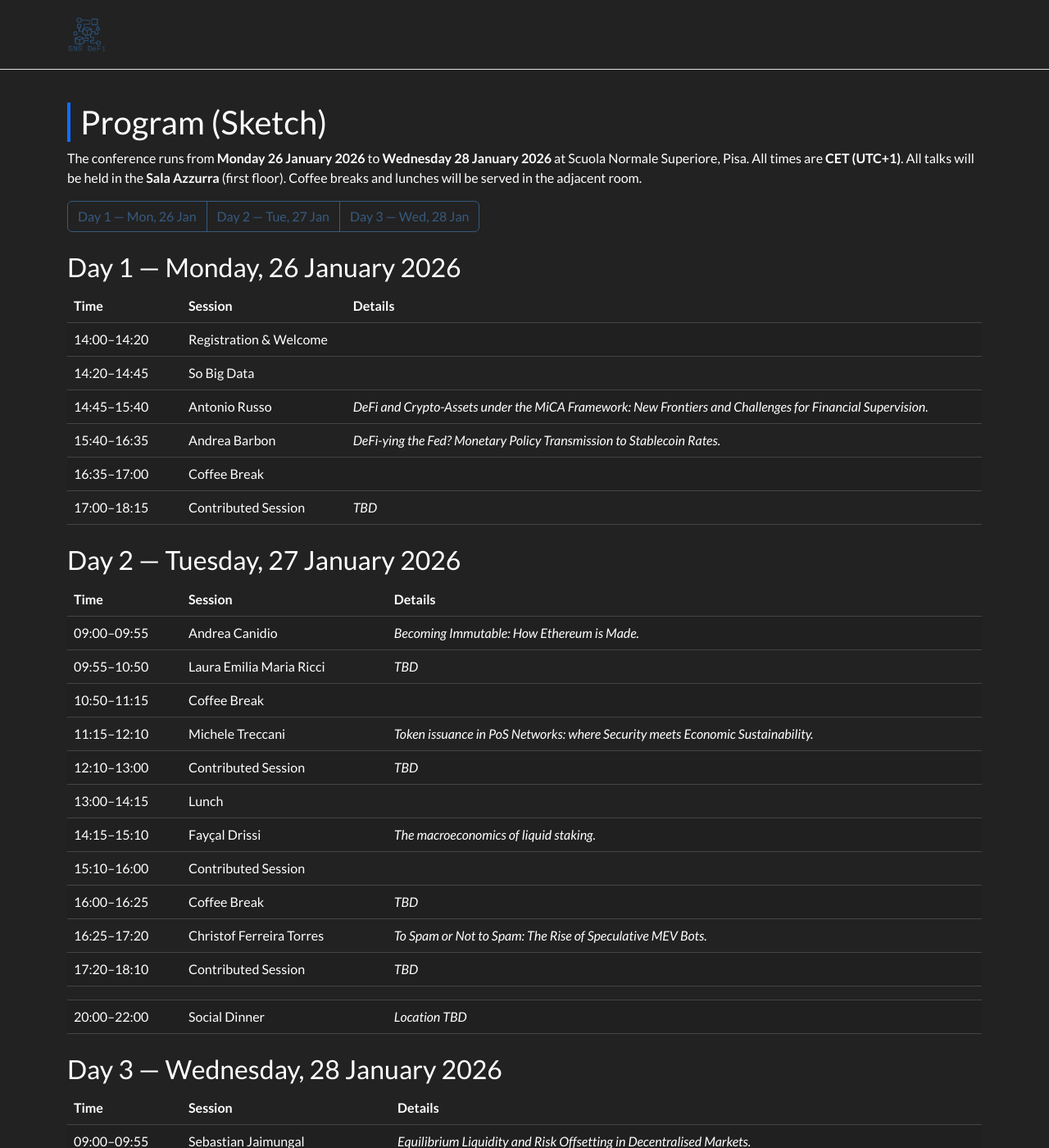
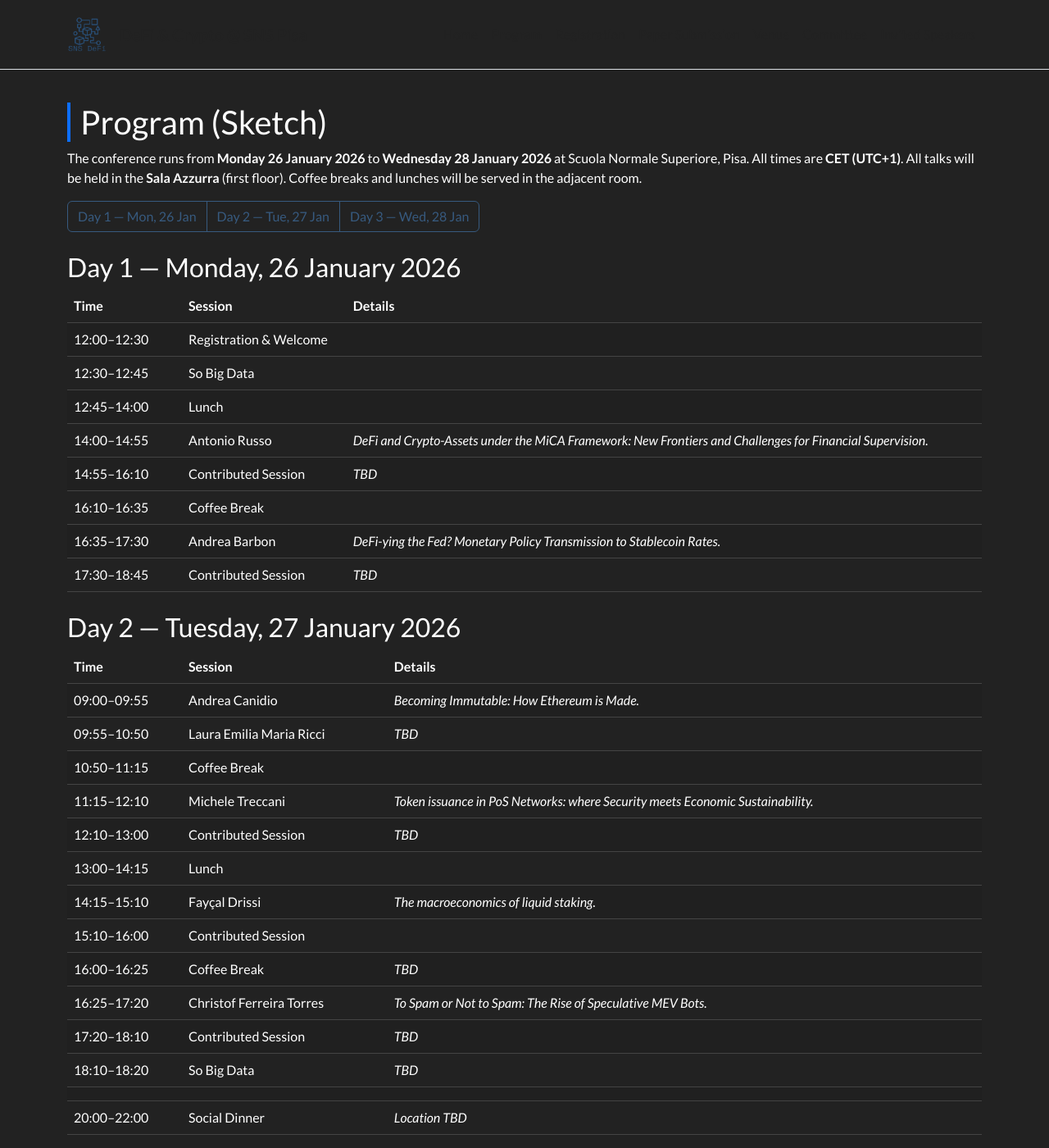
Before and after one commit to sns-defi/sns-defi.github.io, a Jekyll site: the page built from program.md, in a window 1280 px wide and 1400 px high. Shown: the whole window at 82% size. Built offline with Jekyll 4.4.1, drawn with Linux system fonts in a browser that asks for light colours; nearby versions of some CDN libraries; some of the changed text lies outside the part shown.

Commit message:
Update program.md

```diff
--- a/program.md
+++ b/program.md
@@ -22,12 +22,14 @@ permalink: /program/
   </thead>
   <tbody>
     <!-- EXAMPLE OF ROW <tr><td>14:00–15:00</td><td>Session C OPPURE Panel 1 OPPURE Posters Session</td><td>Stablecoins & Payment Rails</td></tr>-->
-    <tr><td>14:00–14:20</td><td>Registration & Welcome</td><td></td></tr>
-    <tr><td>14:20–14:45</td><td>So Big Data</td><td></td></tr>
-    <tr><td>14:45–15:40</td><td>Antonio Russo</td><td><em>DeFi and Crypto-Assets under the MiCA Framework: New Frontiers and Challenges for Financial Supervision.</em></td></tr>
-    <tr><td>15:40–16:35</td><td>Andrea Barbon</td><td><em>DeFi-ying the Fed? Monetary Policy Transmission to Stablecoin Rates.</em></td></tr>
-    <tr><td>16:35–17:00</td><td>Coffee Break</td><td></td></tr>
-    <tr><td>17:00–18:15</td><td>Contributed Session</td><td><em>TBD</em></td></tr>
+    <tr><td>12:00–12:30</td><td>Registration & Welcome</td><td></td></tr>
+    <tr><td>12:30–12:45</td><td>So Big Data</td><td></td></tr>
+    <tr><td>12:45–14:00</td><td>Lunch</td><td></td></tr>
+    <tr><td>14:00–14:55</td><td>Antonio Russo</td><td><em>DeFi and Crypto-Assets under the MiCA Framework: New Frontiers and Challenges for Financial Supervision.</em></td></tr>
+    <tr><td>14:55–16:10</td><td>Contributed Session</td><td><em>TBD</em></td></tr>
+    <tr><td>16:10–16:35</td><td>Coffee Break</td><td></td></tr>
+    <tr><td>16:35–17:30</td><td>Andrea Barbon</td><td><em>DeFi-ying the Fed? Monetary Policy Transmission to Stablecoin Rates.</em></td></tr>
+    <tr><td>17:30–18:45</td><td>Contributed Session</td><td><em>TBD</em></td></tr>
   </tbody>
 </table>
 
@@ -48,6 +50,7 @@ permalink: /program/
     <tr><td>16:00–16:25</td><td>Coffee Break</td><td><em>TBD</em></td></tr>
     <tr><td>16:25–17:20</td><td>Christof Ferreira Torres</td><td><em>To Spam or Not to Spam: The Rise of Speculative MEV Bots.</em></td></tr>
     <tr><td>17:20–18:10</td><td>Contributed Session</td><td><em>TBD</em></td></tr>
+    <tr><td>18:10–18:20</td><td>So Big Data</td><td><em>TBD</em></td></tr>
     <tr><td></td><td></td><td><em></em></td></tr>
     <tr><td>20:00–22:00</td><td>Social Dinner</td><td><em>Location TBD</em></td></tr>
   </tbody>
@@ -64,6 +67,7 @@ permalink: /program/
     <tr><td>10:45–11:10</td><td>Coffee Break</td><td></td></tr>
     <tr><td>11:10–12:05</td><td>Alessandro Balata</td><td><em>TBD</em></td></tr>
     <tr><td>12:05–12:55</td><td>Contributed Session</td><td><em>TBD</em></td></tr>
-    <tr><td>12:55–13:00</td><td>Closing Remarks</td><td></td></tr>
+    <tr><td>12:55–14:00</td><td>Lunch</td><td></td></tr>
+    <tr><td>14:00–14:15</td><td>So Big Data & Closing Remarks</td><td></td></tr>
   </tbody>
 </table>
```
